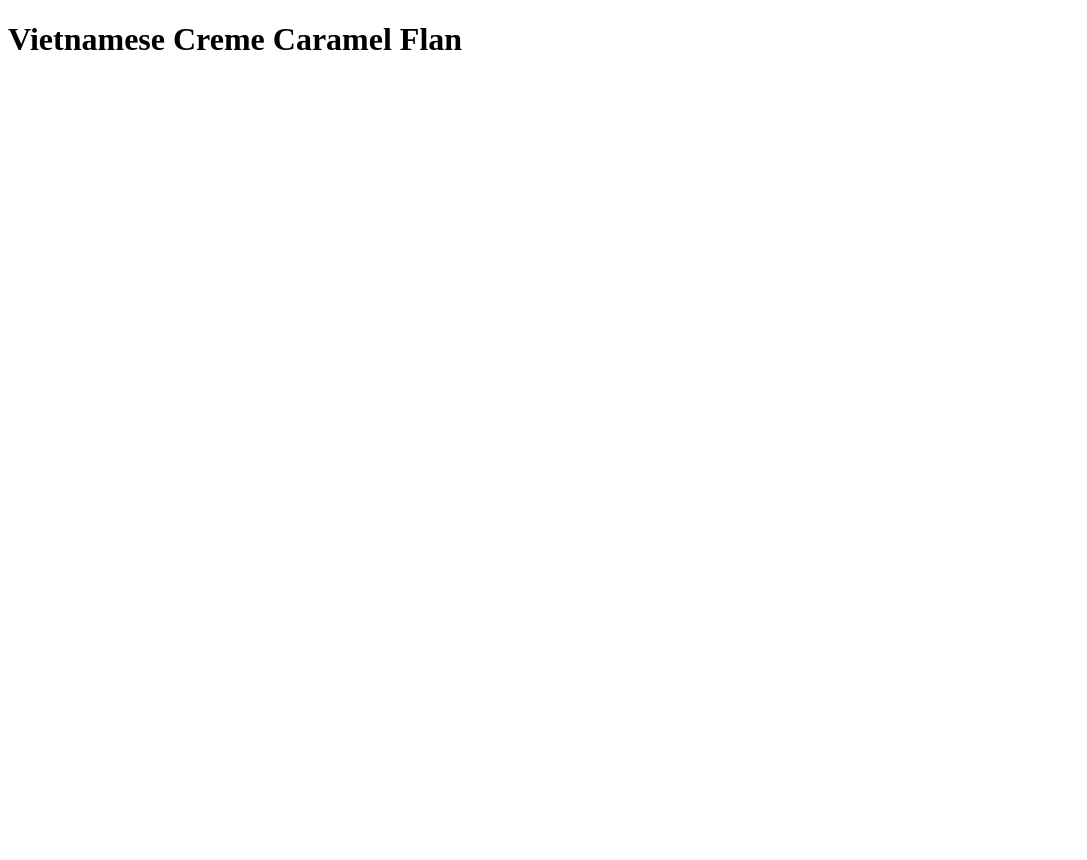
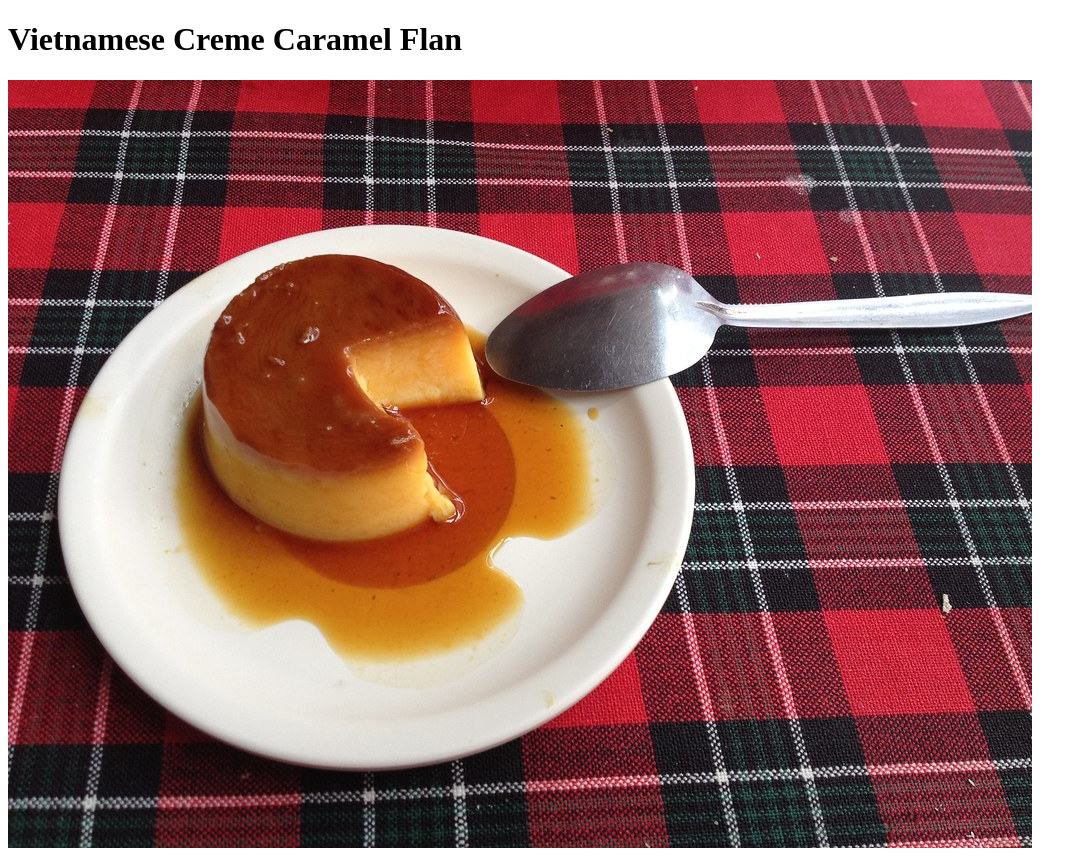
Before and after one commit to ViTran25/odin-recipes, a plain HTML site: page recipes/vietnamese_flan.html in a window 1280 px wide. Shown: the whole page, without its empty margins (0-1087 px from the left). Before the commit the page ends 800 px from the top, so only its background shows below. Drawn offline with Linux system fonts and the light colour scheme.

Commit message:
Add content (Picture) to (Vietname Creme Caramel Flan) page

```diff
--- a/recipes/vietnamese_flan.html
+++ b/recipes/vietnamese_flan.html
@@ -5,7 +5,8 @@
         <title>Vietnamese Creme Caramel Flan</title>
     </head>
     <body>
-        <!--Heading-->
+        <!--Heading and picture-->
         <h1>Vietnamese Creme Caramel Flan</h1>
+        <img src="../img/flan.jpg" alt="This picture is about flan cake, not vietnamese flan cake but similar">
     </body>
 </html>
```
